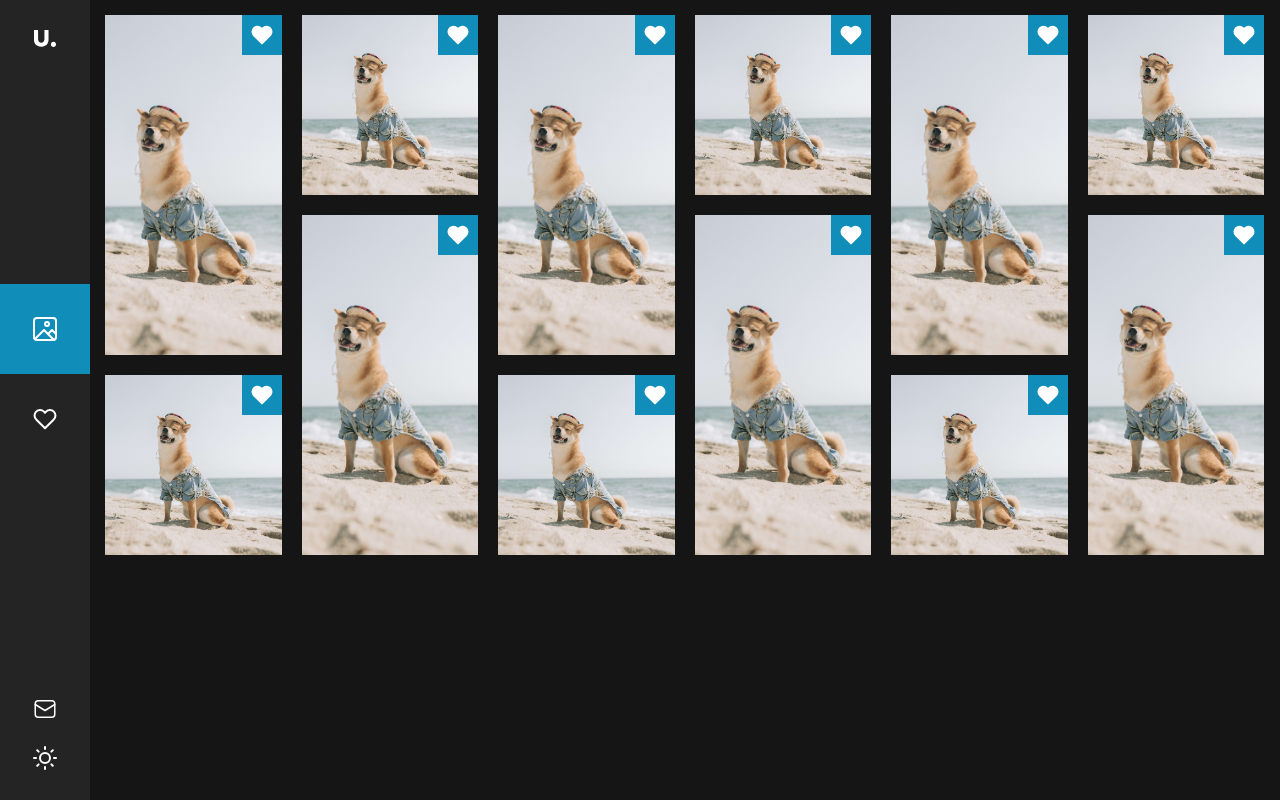
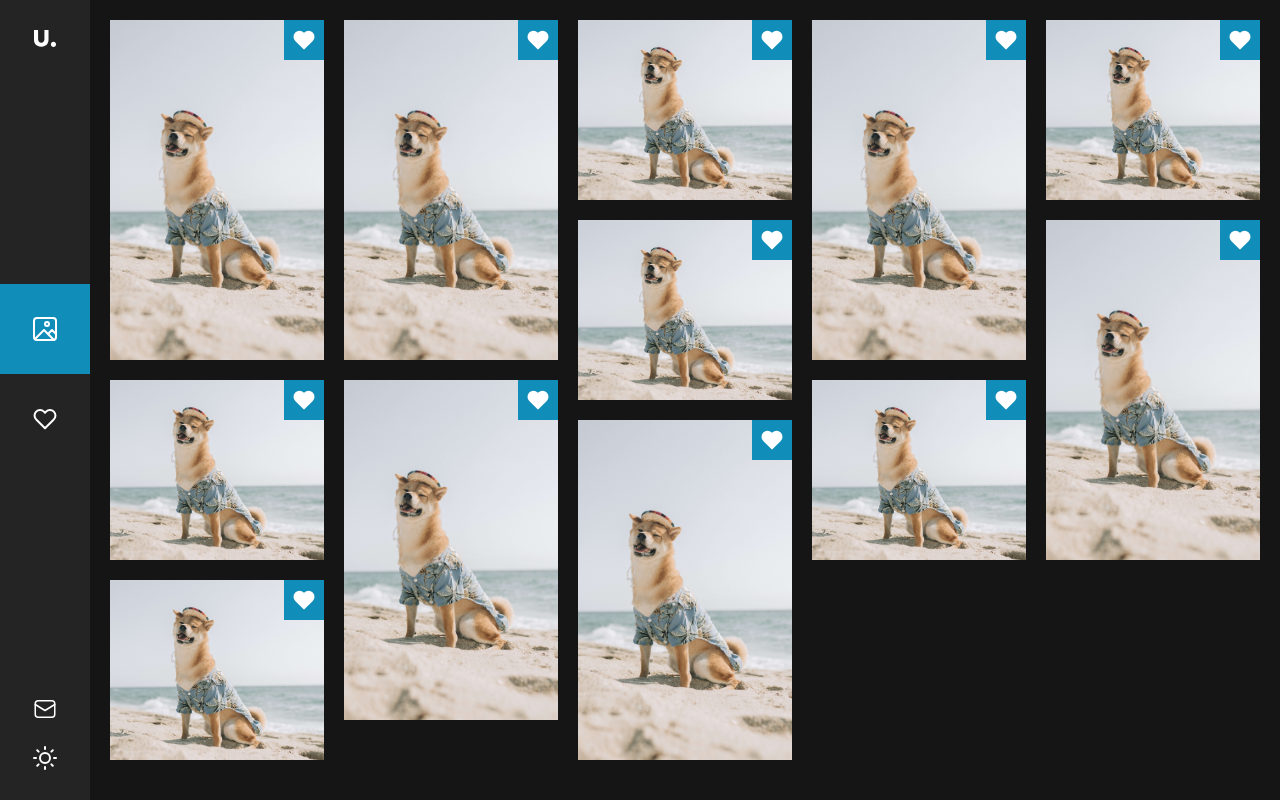
Before and after one commit to ignassta/vue-photo-gallery, a Vue app: page /#/ in a window 1280 px wide. Built offline with nearby package versions, Linux system fonts and the light colour scheme.

Commit message:
masonry grid update

```diff
--- a/src/App.vue
+++ b/src/App.vue
@@ -4,7 +4,7 @@
 </template>
 
 <style lang="scss">
-@import './assets/style/reset';
+@import './assets/style/global';
 </style>
 
 <script>
--- a/src/assets/style/reset.scss
+++ b/src/assets/style/global.scss
@@ -3,6 +3,7 @@ body {
 }
 a {
   text-decoration: none;
+  transition: all .3s;
 }
 button {
   background-color: unset;
--- a/src/views/Home.vue
+++ b/src/views/Home.vue
@@ -12,18 +12,18 @@
 <style lang="scss">
   @import '../assets/style/variables';
   .home {
-    padding: 5px 5px 5px 95px;
+    padding: 20px 20px 20px 110px;
     background-color: $color2;
-    min-height: calc(100vh - 10px);
+    min-height: calc(100vh - 40px);
   }
   .container {
-    display: flex;
-    flex-wrap: wrap;
+    columns: 6 200px;
+    column-gap: 20px;
     .photo {
       position: relative;
-      background: gray;
-      flex-basis: calc(16.66% - 20px);
-      margin: 10px;
+      margin: 0 20px 20px 0;
+      display: inline-block;
+      width: 100%;
       height: 340px;
       img {
         width: 100%;
@@ -41,14 +41,14 @@
         background-repeat: no-repeat;
         background-position: center;
         background-size: 55%;
+        &:hover {
+          opacity: .7;
+        }
       }
     }
-    .photo:nth-of-type(even):nth-of-type(-n + 6),
-    .photo:nth-of-type(odd):nth-of-type(n + 6) {
+    .photo:nth-of-type(4n+2),
+    .photo:nth-of-type(4n+3) {
       height: 180px;
-    }
-    .photo:nth-of-type(even):nth-of-type(n + 7) {
-      transform: translateY(calc(10px - 50%));
     }
   }
 </style>
```
